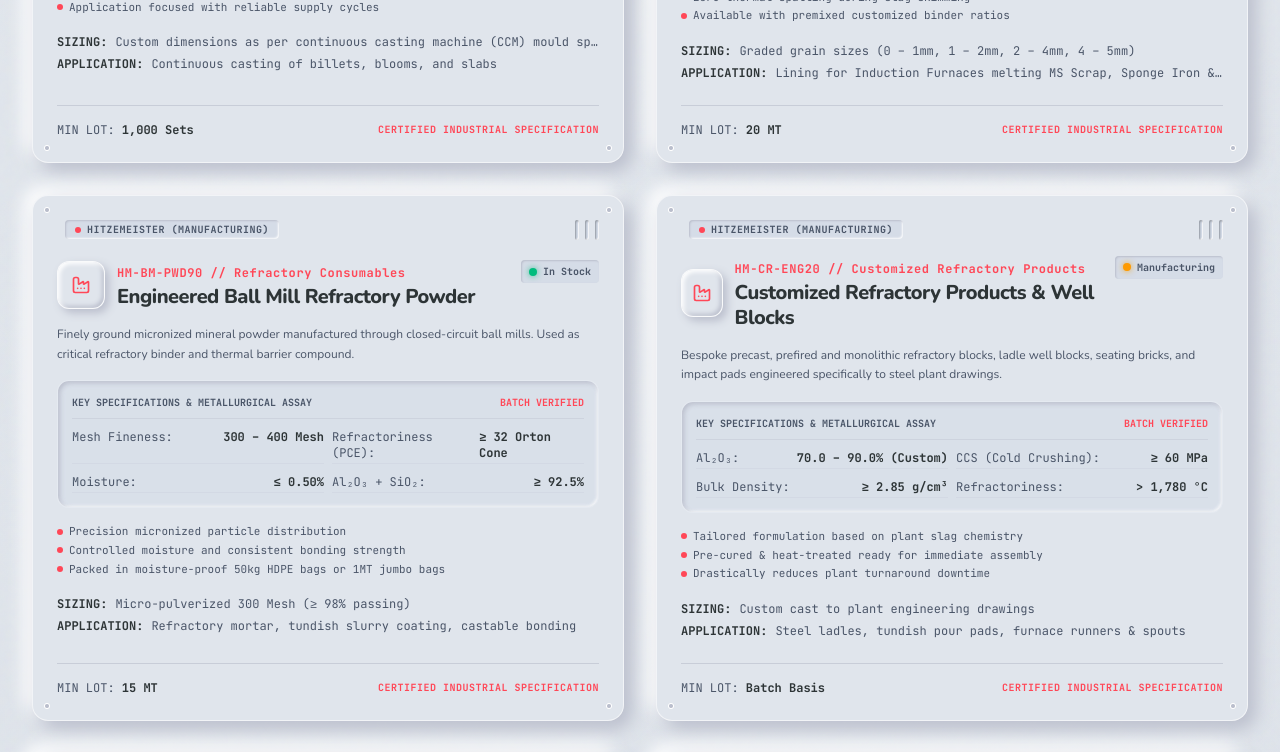
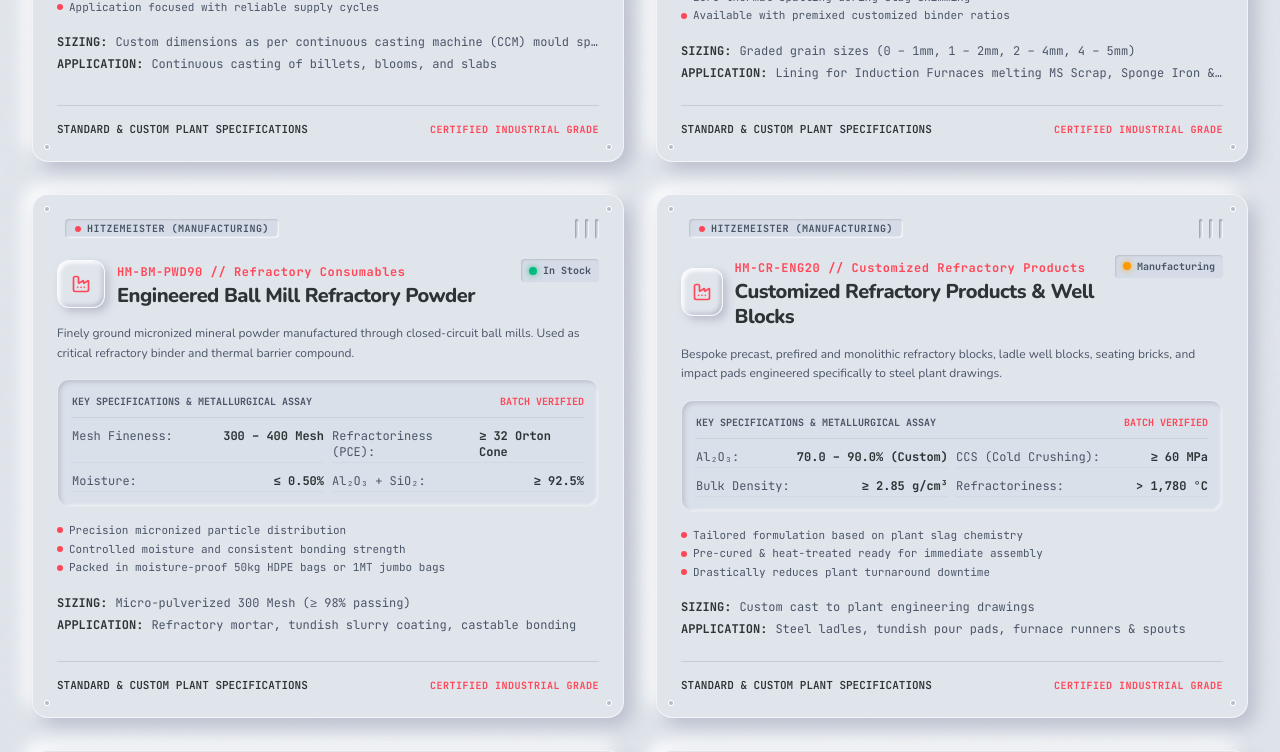
Before and after one commit to sub1234/CRSGROUP, a React (Vite) app: page / in a window 1280 px wide. Shown: the part 4140-4892 px from the top of the page. Built offline with nearby package versions, Linux system fonts and the light colour scheme; no server answers.

Commit message:
style: remove minimum lot requirement from product cards

```diff
--- a/src/components/ProductsSection.tsx
+++ b/src/components/ProductsSection.tsx
@@ -175,13 +175,13 @@ export const ProductsSection: React.FC<ProductsSectionProps> = () => {
               </div>
             </div>
 
-            {/* Bottom Info Bar: Clean, informative, no buttons */}
+            {/* Bottom Info Bar */}
             <div className="mt-6 pt-4 border-t border-[#babecc]/60 flex items-center justify-between text-xs font-mono text-[#4a5568]">
-              <span>
-                MIN LOT: <strong className="text-[#2d3436]">{mat.minOrderQuantity}</strong>
+              <span className="text-[11px] text-[#2d3436] font-semibold">
+                STANDARD & CUSTOM PLANT SPECIFICATIONS
               </span>
               <span className="text-[10px] font-bold text-[#ff4757] uppercase tracking-wider">
-                CERTIFIED INDUSTRIAL SPECIFICATION
+                CERTIFIED INDUSTRIAL GRADE
               </span>
             </div>
           </BoltedCard>
```
